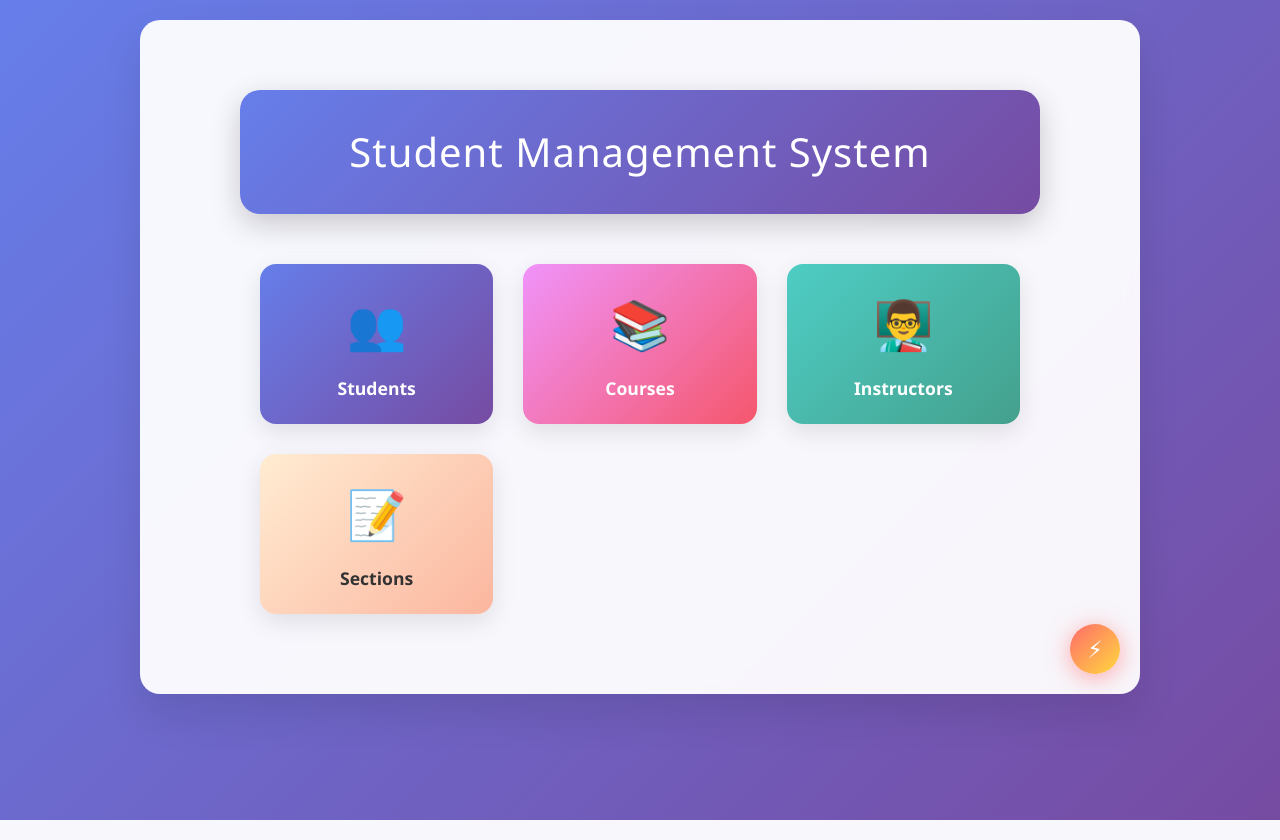
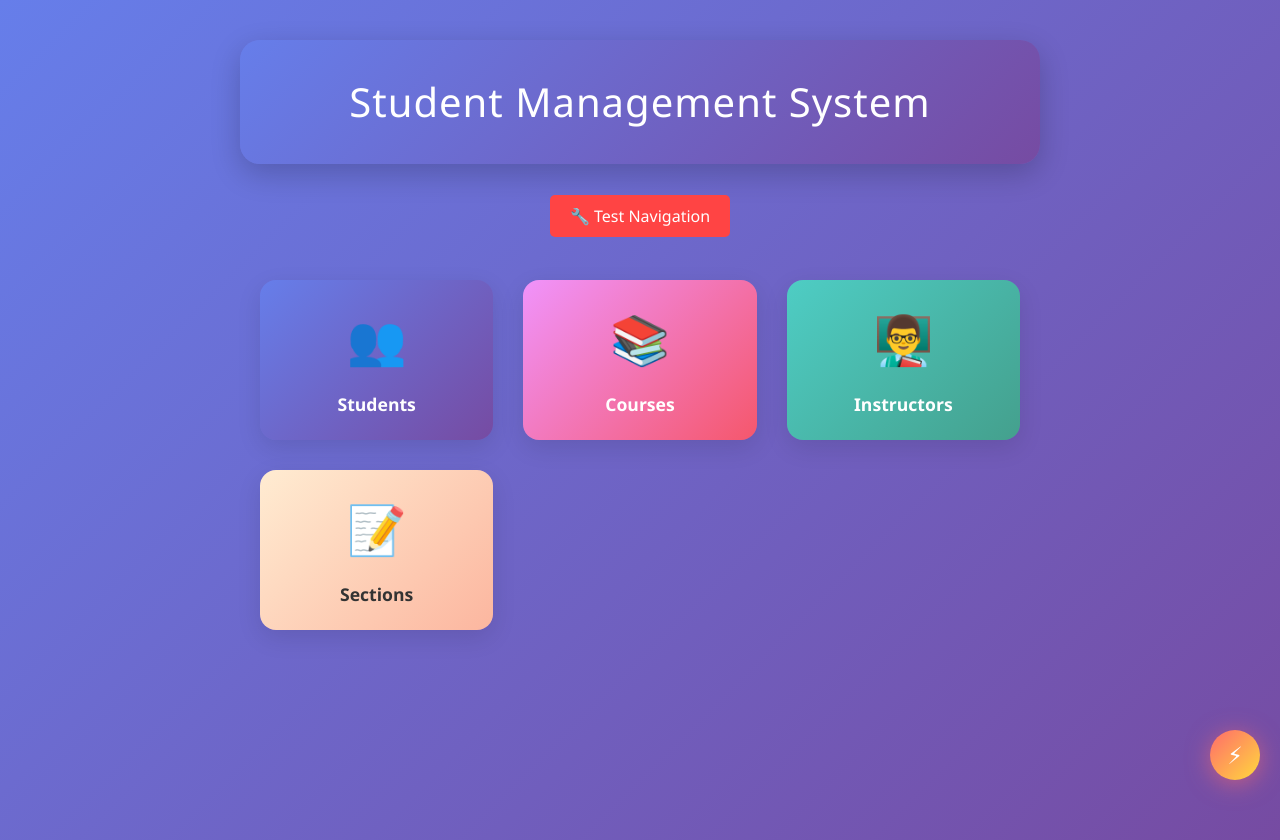
Before and after one commit to Rahul9121/Student-Management-System-Rahul, a Flask app: page / in a window 1280 px wide. Run offline with Flask 3, Linux system fonts and the light colour scheme.

Commit message:
Fix navigation buttons: Remove container wrapper conflicts, add test route, fix CSS z-index issues that were blocking clicks

```diff
--- a/main.py
+++ b/main.py
@@ -108,6 +108,13 @@ def test_db():
         return 'Database is connected'
     except:
         return 'Something went wrong'
+
+@app.route('/test_nav')
+def test_nav():
+    """Test route to check navigation"""
+    return '''<h1>Navigation Test Successful!</h1>
+              <p>If you can see this page, the navigation is working.</p>
+              <p><a href="/">← Back to Home</a></p>'''
 
 @app.route('/init_db')
 def init_database_route():
--- a/static/style.css
+++ b/static/style.css
@@ -97,16 +97,7 @@ h1.welcome-heading {
   height: 160px;
 }
 
-.menu-item::before {
-  content: '';
-  position: absolute;
-  top: 0;
-  left: 0;
-  right: 0;
-  bottom: 0;
-  opacity: 0;
-  transition: opacity 0.3s ease;
-}
+/* Removed problematic ::before pseudo-element that may block clicks */
 
 .menu-item:hover {
   transform: translateY(-8px);
@@ -126,6 +117,9 @@ h1.welcome-heading {
   text-decoration: none;
   color: #333;
   padding: 20px;
+  cursor: pointer;
+  position: relative;
+  z-index: 10;
 }
 
 .menu-icon {
--- a/templates/index.html
+++ b/templates/index.html
@@ -1,13 +1,23 @@
-{% extends 'base.html' %}
-{% block content %}
-  <link rel="stylesheet" href="{{ url_for('static', filename='style.css') }}">
-
+<!DOCTYPE html>
+<html lang="en">
+<head>
+    <meta charset="UTF-8">
+    <meta name="viewport" content="width=device-width, initial-scale=1.0">
+    <title>Student Management System</title>
+    <link rel="stylesheet" href="{{ url_for('static', filename='style.css') }}">
+</head>
+<body>
   <!-- Small corner init button -->
   <div class="init-button-corner">
     <a href="/init_db" class="init-btn" title="Initialize Database with Sample Data">⚡</a>
   </div>
 
   <h1 class="welcome-heading">Student Management System</h1>
+
+  <!-- Temporary test button -->
+  <div style="text-align: center; margin: 20px;">
+    <a href="/test_nav" style="background: #ff4444; color: white; padding: 10px 20px; text-decoration: none; border-radius: 5px;">🔧 Test Navigation</a>
+  </div>
 
   <div class="menu-container">
     <div class="menu-item students">
@@ -35,4 +45,5 @@
       </a>
     </div>
   </div>
-{% endblock %}
+</body>
+</html>
```
